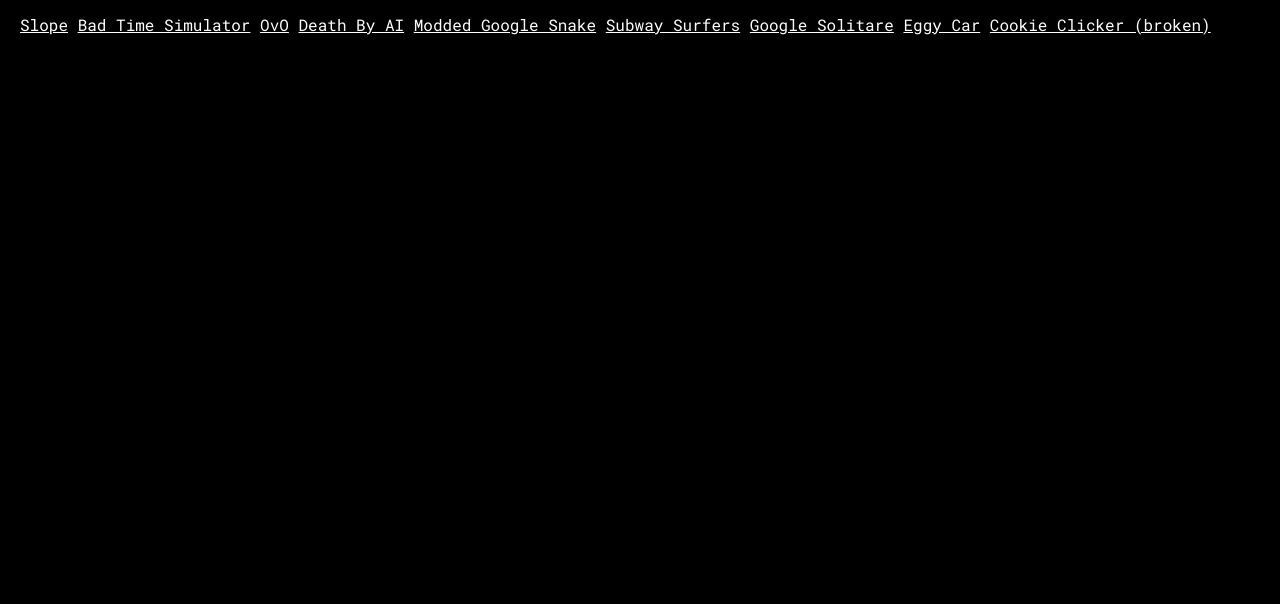
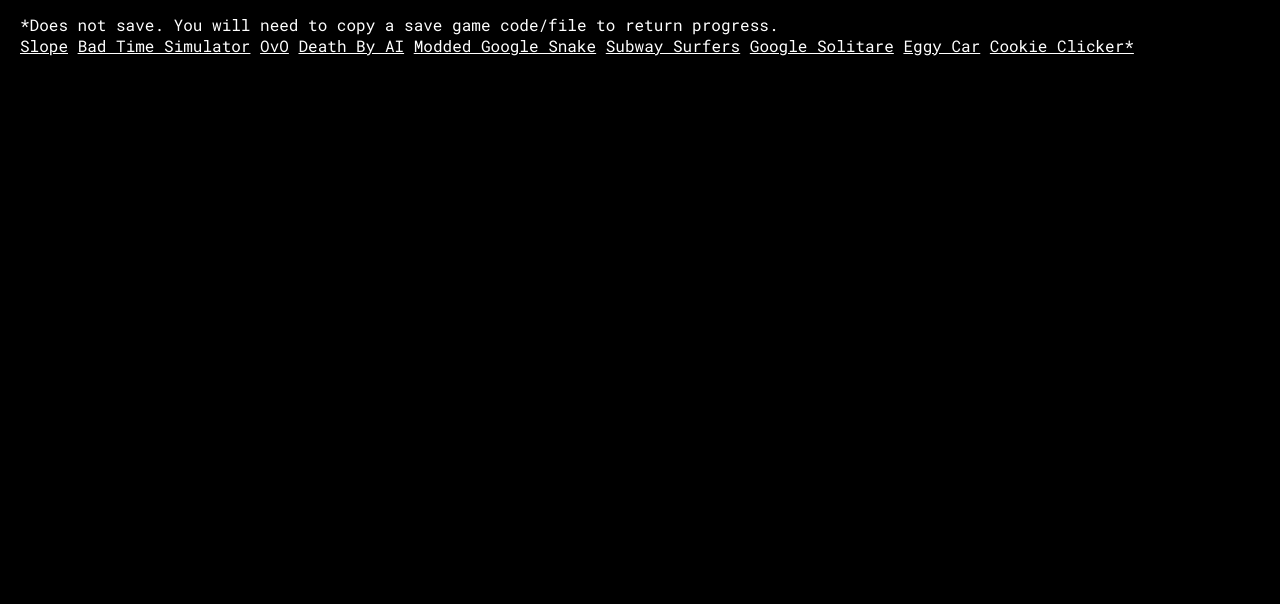
Before and after one commit to huskey404/squared, a plain HTML site: page html/index.html in a window 1280 px wide. Shown: the part 196-800 px from the top of the page. Drawn offline with Linux system fonts and the light colour scheme.

Commit message:
open cookie clicker

```diff
--- a/html/index.html
+++ b/html/index.html
@@ -59,6 +59,7 @@
         </a>
     </div>
     <h1>HTML</h1>
+    *Does not save. You will need to copy a save game code/file to return progress.
     <div class="game-list">
         <a href="slope.html" class="game-item">Slope</a>
         <a href="badtimesim.html" class="game-item">Bad Time Simulator</a>
@@ -68,7 +69,7 @@
         <a href="subwaysurfers.html" class="game-item">Subway Surfers</a>
         <a href="solitare.html" class="game-item">Google Solitare</a>
         <a href="eggycar.html" class="game-item">Eggy Car</a>
-        <a href="cookieclicker.html" class="game-item">Cookie Clicker (broken)</a>
+        <a href="cookieclicker.html" class="game-item">Cookie Clicker*</a>
     </div>
 </body>
 </html>
```
